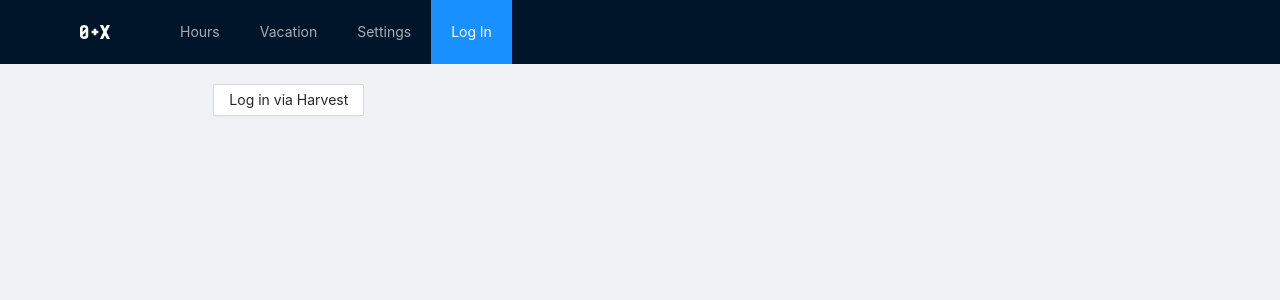
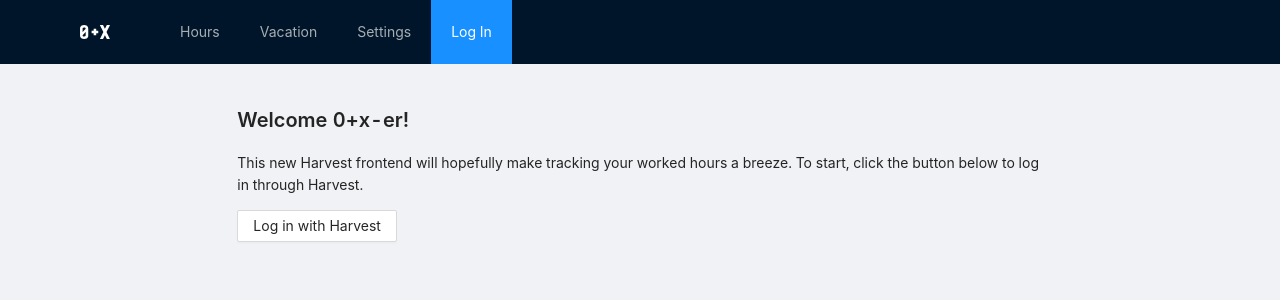
Before and after one commit to zero-plus-x/0x-harvest, a Next.js app: page /login in a window 1280 px wide. Shown: the top 300 px of the page. Built offline with nearby package versions, Linux system fonts and the light colour scheme; no server answers.

Commit message:
Improve login page

```diff
--- a/pages/login.tsx
+++ b/pages/login.tsx
@@ -1,11 +1,17 @@
-import { Button } from "antd";
+import { Button, PageHeader, Typography } from "antd";
 import type { NextPage } from "next";
 
 const Login: NextPage = () => {
   return (
-    <Button onClick={() => window.location.replace("/api/oauth2")}>
-      Log in via Harvest
-    </Button>
+    <PageHeader title="Welcome 0+x-er!">
+      <Typography.Paragraph>
+        This new Harvest frontend will hopefully make tracking your worked hours
+        a breeze. To start, click the button below to log in through Harvest.
+      </Typography.Paragraph>
+      <Button onClick={() => window.location.replace("/api/oauth2")}>
+        Log in with Harvest
+      </Button>
+    </PageHeader>
   );
 };
 
```
